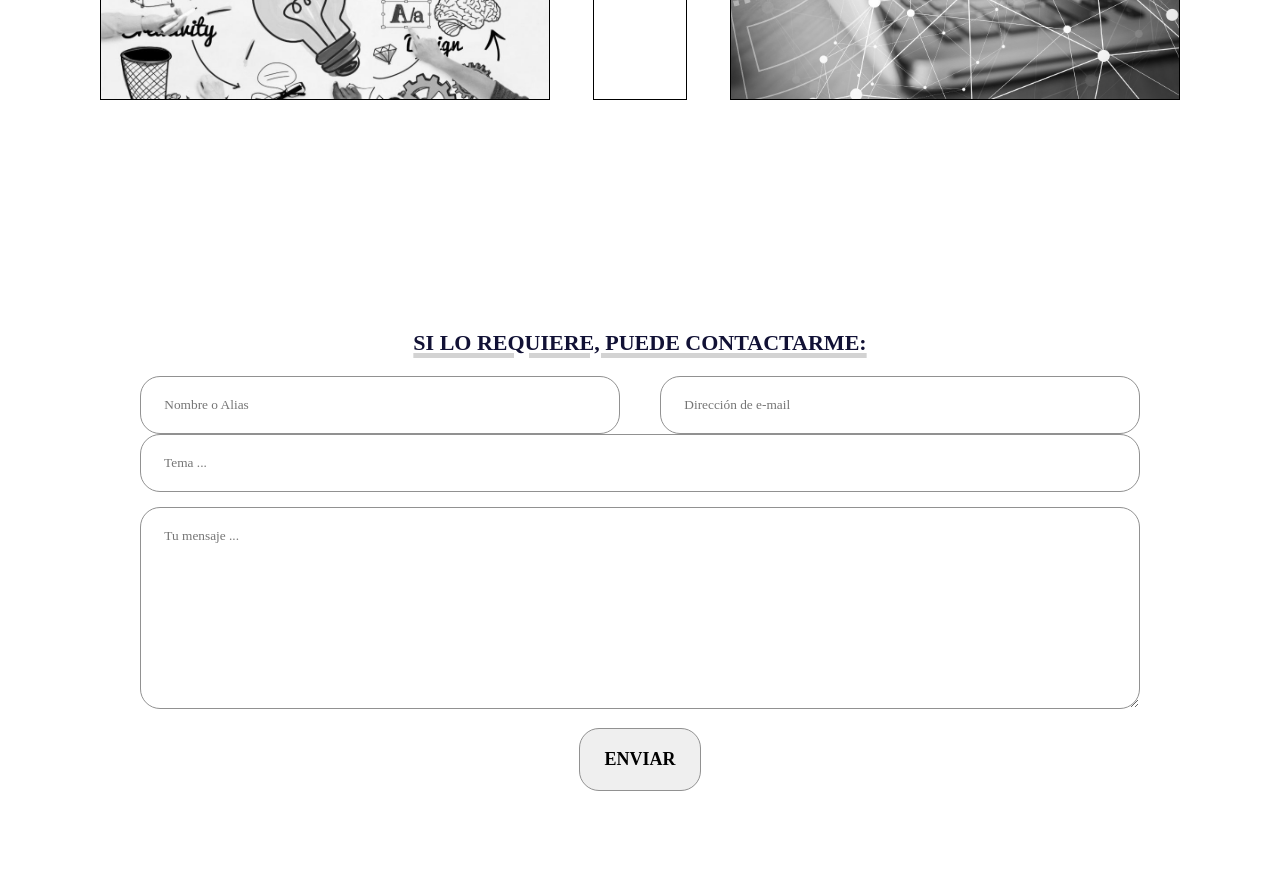
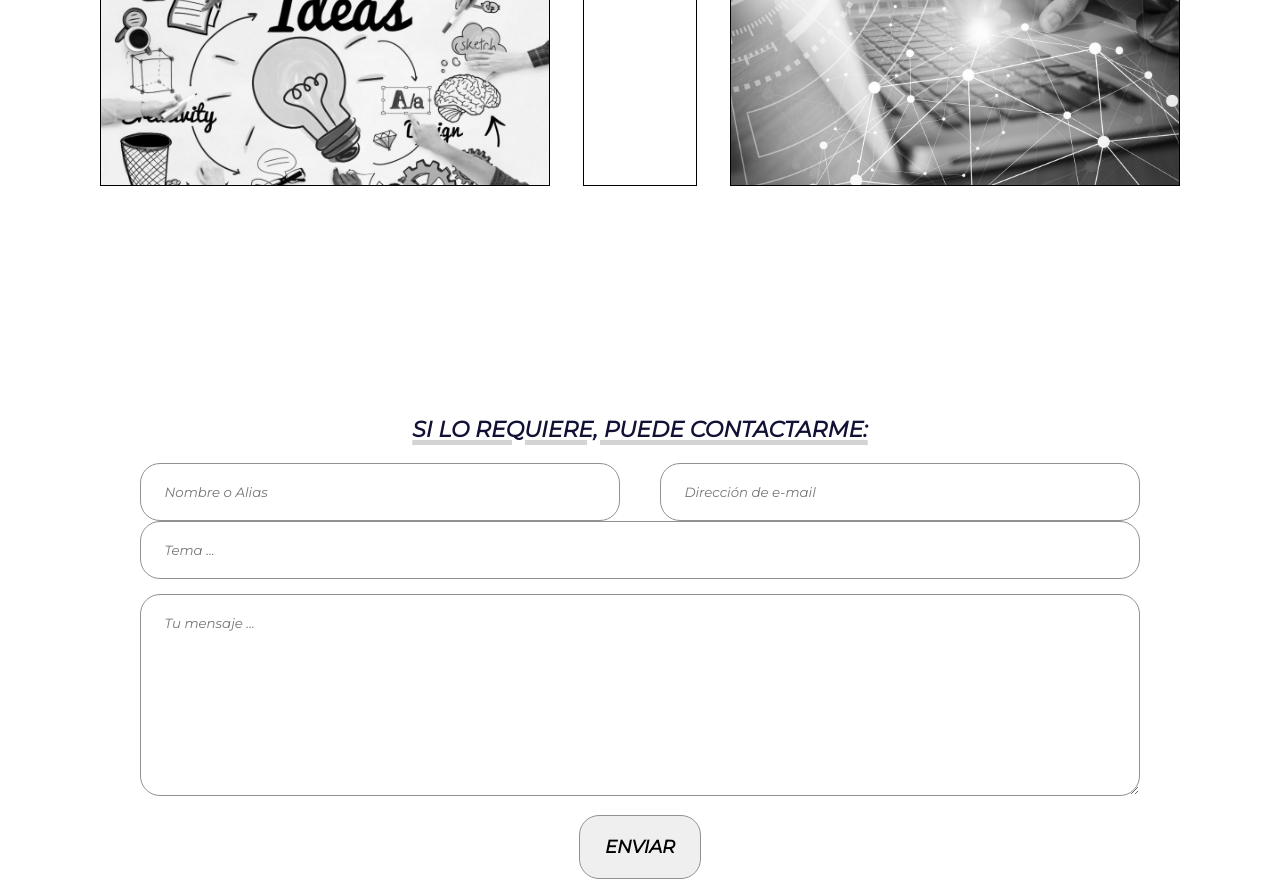
Before and after one commit to Kamaradenn67/Kamaradenn67.github.io, a plain HTML site: page Curriculum Vitae/index.html in a window 1280 px wide. Shown: the part 2322-3204 px from the top of the page. Drawn offline with Linux system fonts and the light colour scheme.

Commit message:
Update estilo.css

```diff
--- a/Curriculum Vitae/CSS/estilo.css
+++ b/Curriculum Vitae/CSS/estilo.css
@@ -1,12 +1,10 @@
-
-@import url('https://fonts.googleapis.com/css2?family=Montserrat:ital@1&display=swap');
 
 *
 {
     margin: 0;
     padding: 0;
     box-sizing: border-box;
-    font-family: 'Monserrat'
+    font-family: 'Montserrat', sans-serif;
 }
 
 html
```
